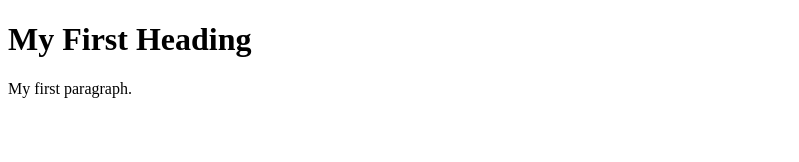
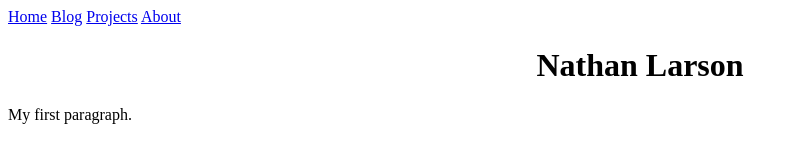
Before and after one commit to NateJL/NateJL.github.io, a plain HTML site: page index.html in a window 1280 px wide. Shown: the whole page, without its empty margins (0-799 px from the left). Drawn offline with Linux system fonts and the light colour scheme.

Commit message:
test update

```diff
--- a/index.html
+++ b/index.html
@@ -2,7 +2,14 @@
 <html>
 <body>
 
-	<h1>My First Heading</h1>
+	<div class="topnav">
+  		<a class="active" href="#home">Home</a>
+  		<a href="#blog">Blog</a>
+  		<a href="#projects">Projects</a>
+  		<a href="#about">About</a>
+	</div>
+
+	<h1><center>Nathan Larson</center></h1>
 	<p>My first paragraph.</p>
 
 </body>
```
